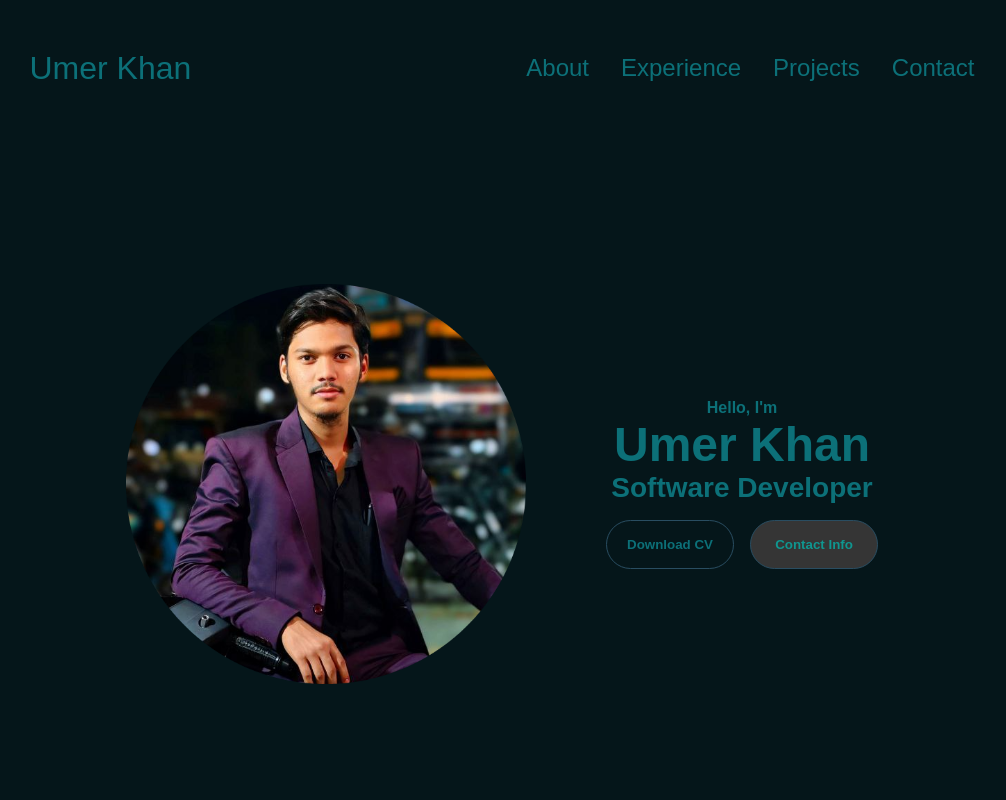
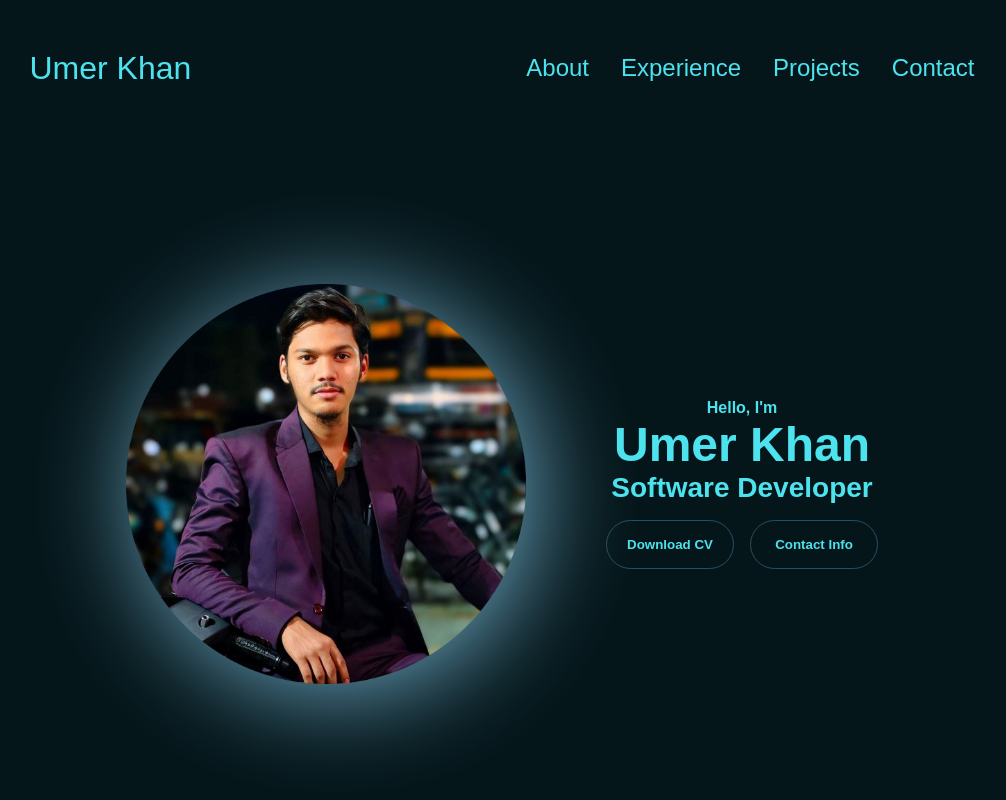
Before and after one commit to umer-khan-19/my-portfolio, a plain HTML site: page index.html in a window 1280 px wide. In both pictures the pointer is over the element 464 px from the left and 484 px from the top of the page. Shown: the top 800 px of the page, without its empty margins (138-1144 px from the left). Drawn offline with Linux system fonts and the light colour scheme.

Commit message:
changes color and icon

```diff
--- a/index.html
+++ b/index.html
@@ -248,7 +248,7 @@
                 <p><a href="https://www.linkedin.com" target="_blank">LinkedIn</a></p>
             </div>
             <div class="contact-info-container">
-                <img src="./assets/github.png" alt="LinkedIn icon" class="github icon contact-icon" />
+                <img src="./assets/instagram.png" alt="LinkedIn icon" class="github icon contact-icon" />
                 <p><a href="https://www.github.com" target="_blank">Github</a></p>
             </div>
         </div>
--- a/style.css
+++ b/style.css
@@ -1,18 +1,18 @@
-/*
-*{
+
+/* *{
   color: #05161A;
   color: #072E33;
   color: #0C7078;
   color: #0F9690;
   color: #6DA5C0;
   color: #294D61;
-}  */
+}   */
 :root{
   --main-background-color:#05161A;
   --border-color:#294D61;
-  --text-color:#0C7078;
+  --text-color:#4ce3ee;
   --hover-text-color:#0F9690;
-  --background-color:#81b3ccc8;
+  --background-color:#4b616b88;
 }
 @import url("https://fonts.googleapis.com/css2?family=Poppins:wght@300;400;500;600&display=swap");
 
@@ -114,7 +114,7 @@ a:hover {
   position: absolute;
   top: 100%;
   right: 0;
-  background-color: black;
+  background-color:var(--main-background-color);
   width: fit-content;
   max-height: 0;
   overflow: hidden;
@@ -133,7 +133,6 @@ a:hover {
 .menu-links a:hover{
   color: var(--hover-text-color);
   text-underline-offset: 1rem;
-  text-decoration-color: orange;
 }
 
 .menu-links li {
@@ -200,6 +199,10 @@ section {
   width: 400px;
   margin: auto 0;
 }
+.section__pic-container:hover{
+  filter: drop-shadow(10px 10px 50px #6DA5C0);
+}
+
 
 .section__text {
   align-self: center;
@@ -242,12 +245,7 @@ section {
   cursor: pointer;
   height: 2rem;
   filter: drop-shadow(1px 1px 5px var(--text-color));
-  color: yellow;
 }
-/* .linkedin:hover{
-  filter: drop-shadow(1px 1px 10px blue);
-
-} */
 
 /* BUTTONS */
 
@@ -269,29 +267,15 @@ section {
 .btn-color-2 {
   border: 0.1rem solid var(--border-color);
   color: var(--text-color);
+  background-color: var(--main-background-color);
 }
 
 .btn-color-1:hover,
 .btn-color-2:hover {
+
+  background-color: var(--hover-text-color);
+  color: var(--main-background-color);
   cursor: pointer;
-}
-
-.btn-color-1,
-.btn-color-2:hover {
-  background: rgb(53, 53, 53);
-  color: var(--hover-text-color);
-}
-
-.btn-color-1:hover {
-  background: rgb(0, 0, 0);
-}
-
-.btn-color-2 {
-  background: none;
-}
-
-.btn-color-2:hover {
-  border:0.1rem solid var(--hover-text-color);
 }
 
 .btn-container {
```
Also changed, not shown: assets/instagram.png (added).
